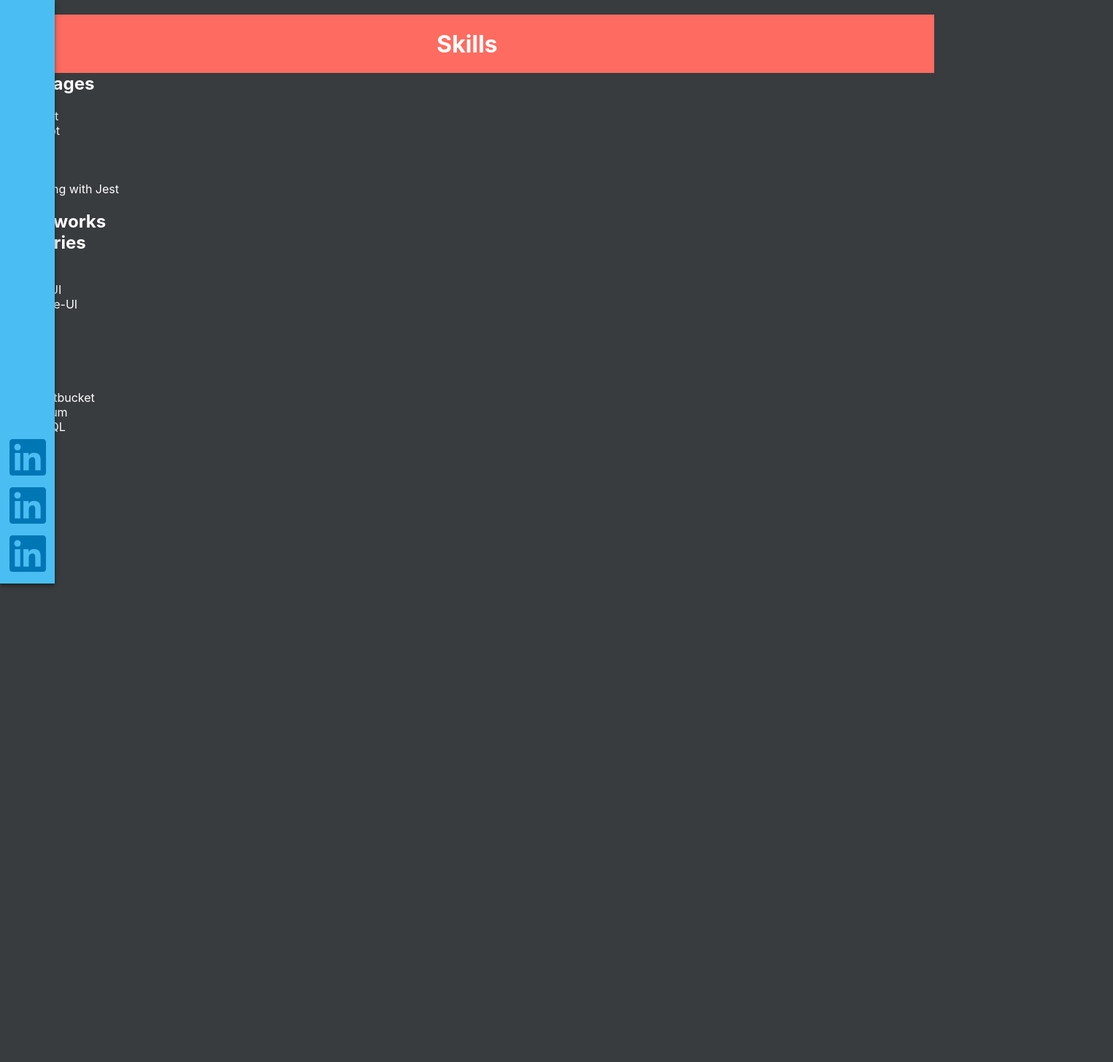
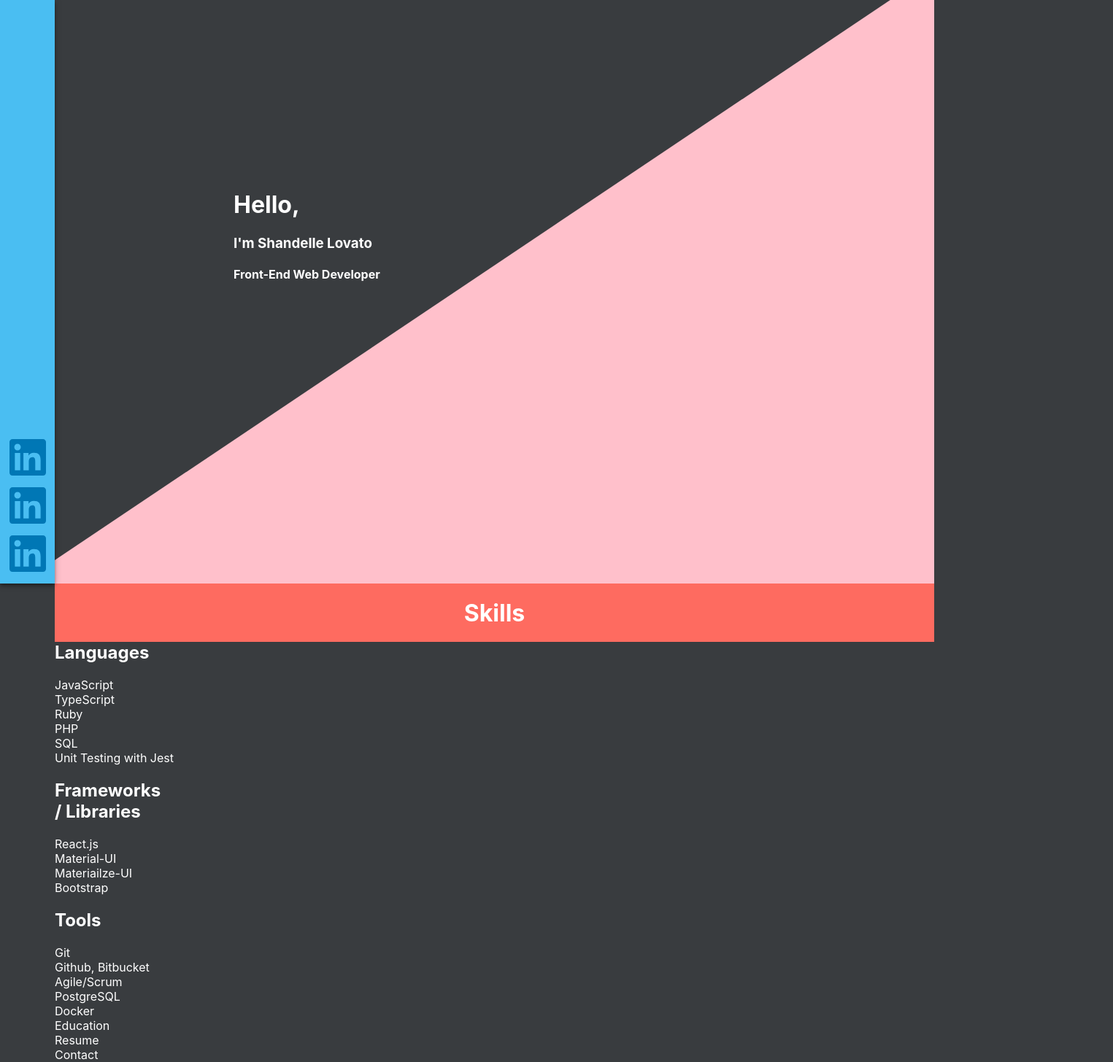
Before and after one commit to ShandelleLeigh/September, a React (Create React App) app: page / in a window 1280 px wide. Shown: the whole page at 73% size, 1525 px wide, since content can reach past the window. Before the commit the page ends 800 px from the top, so only its background shows below. Built offline with nearby package versions, Linux system fonts and the light colour scheme.

Commit message:
Fix Intro page formatting

```diff
--- a/src/App.css
+++ b/src/App.css
@@ -9,37 +9,6 @@ body {
   position: absolute;
   top: 0;
   left: 0;
-  right: 0;
-  bottom: 0;
-  /* height: 100vh;
-  width: 100vw; */
+  width: 100%;
+  height: 100%;
 }
-
-/* .first {
-  background-color: blue;
-  height: 100vh; */
-  /* background: #41ade5;
-  color: #fff; */
-  /* position: relative;
-  z-index: 1;
-}
-.first:after {
-  background: inherit;
-  bottom: 0;
-  content: '';
-  display: block;
-  height: 50%;
-  left: 0;
-  position: absolute;
-  right: 0;
-  transform: skewY(-5deg);
-  transform-origin: 100%;
-  z-index: -1;
-}
-
-.snd {
-  margin-top: 5vh;
-  background-color: yellow;
-  height: 70vh;
-  clip-path: polygon(0 100%, 100% 0, 100% 100%, 0 100%);
-} */
--- a/src/App.js
+++ b/src/App.js
@@ -3,23 +3,36 @@ import './App.css';
 import Intro from './Pages/Intro'
 import Socials from './Pages/socials'
 import Skills from './Pages/Skills';
+import Education from './Pages/Education';
+import Resume from './Pages/Resume';
+import Contact from './Pages/Contact';
 
 
 const styles = {
   spacer: {
     // marginLeft: '75px',
+    // width: '100%',
+    gridColumn: '2 / -1 ',
+  },
+  app: {
+    display: 'grid',
+    gridTemplateColumns: '75px auto',
+
   },
 }
 
 
 function App() {
   return (
-    <span className="App">
+    <span className="App" style={styles.app}>
       <Socials/>
-      <span className="Pages" style={styles.spacer} >
-        {/* <Intro className="Intro"/> */}
+      <div className="Pages" style={styles.spacer} >
+        <Intro className="Intro"/>
         <Skills className="Skills"/>
-      </span>
+        <Education/>
+        <Resume/>
+        <Contact/>
+      </div>
     </span>
   );
 }
--- /dev/null
+++ b/src/Pages/Contact.js
@@ -0,0 +1,7 @@
+import React from 'react';
+
+const Contact = () => {
+  return <div>Contact</div>
+}
+
+export default Contact
--- /dev/null
+++ b/src/Pages/Education.js
@@ -0,0 +1,7 @@
+import React from 'react';
+
+const Education = () => {
+  return <div>Education</div>
+}
+
+export default Education
--- a/src/Pages/Intro.js
+++ b/src/Pages/Intro.js
@@ -3,30 +3,29 @@ import './styles.css';
 
 const styles = {
   textContainer : {
-    paddingLeft: 'calc(30vw - 75px)',
-    marginTop: '25vh',
     float: 'left',
-    height: '100%',
+    paddingLeft: 'calc(25vw - 75px)',
+    paddingTop: '30vh',
+    height: '70vh', // Has to account for padding top
     width: '100%',
+    float: 'top',
   },
   container: {
-    // float: 'left',
-    height: '100%',
-    // width: 'calc(100vw )',
-    width: 'calc(100vw - 76px)',
-    // width: '100%',
-    marginLeft: '76px',
+    height: '100vh',
+    gridRow: '1/ span 1',
+  },
+  container: {
+    ':after': {
+      float: 'none',
+    },
   },
   polygon: {
     float: 'right',
-    height: '90vh',
-    // width: 'calc(100vw - 76px)',
+    height: '100vh',
     width: 'calc(100%)',
     backgroundColor: 'pink',
-    // marginTop: '10vh',
-    // marginLeft: '76px',
-    clipPath: 'polygon(100% 0, 100% 100%, 0 100%)',
-    shapeOutside: 'polygon(100% 0, 100% 100%, 0 100%)',
+    clipPath: 'polygon(95% 0px, 100% 0px, 100% 100%, 0px 100%, 0px 96%)',
+    shapeOutside: 'polygon(0 96%, 0 100%, 100% 100%, 100% 0, 95% 0, 0 97%)',
     boxShadow: '-1px -2px 4px -1px rgba(0,0,0,0.3), -1px -4px 5px 0px rgba(0,0,0,0.2), -1px -1px 10px 0px rgba(0,0,0,0.2)',
   },
 }
--- /dev/null
+++ b/src/Pages/Resume.js
@@ -0,0 +1,7 @@
+import React from 'react';
+
+const Resume = () => {
+  return <div>Resume</div>
+}
+
+export default Resume
```
Also changed, not shown: 1 other file (tests, documents, lock files or other folders).
